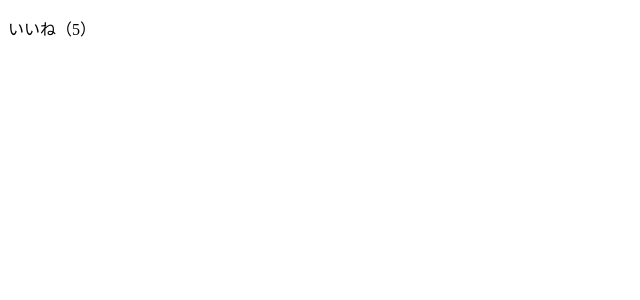
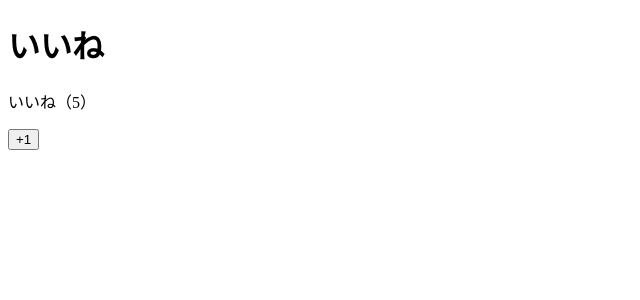
Before and after one commit to ah-0717/study-Vue, a Vue app in the folder 03_vue-video/04_understanding/01_start-cli/: page / in a window 1280 px wide. Shown: the top 300 px of the page, without its empty margins (0-640 px from the left). Built offline with nearby package versions, Linux system fonts and the light colour scheme.

Commit message:
vueファイル

```diff
--- a/03_vue-video/04_understanding/01_start-cli/src/App.vue
+++ b/03_vue-video/04_understanding/01_start-cli/src/App.vue
@@ -1,17 +1,19 @@
 <template>
-  <p>いいね（{{number}}）</p>
+  <div>
+    <!-- componentsに指定したkey名がパスカルケースならば、HTMLをケバブケースでも記述できる -->
+    <!-- key名がケバブの時はHTMLをパスカルケースで記述はできない -->
+    <like-header></like-header>
+    <LikeNumber></LikeNumber>
+  </div>
 </template>
 
 <script>
-  export default {
-    // babelをしようしているのでES6もOK
-    data() {
-      return {
-        number: 5
-      }
-    }
+// ローカル登録 App.vueでのみコンポーネントが使える
+import LikeHeader from './components/LikeHeader.vue'
+
+export default {
+  components: {
+    LikeHeader
   }
+}
 </script>
-
-<style>
-</style>
--- /dev/null
+++ b/03_vue-video/04_understanding/01_start-cli/src/components/LikeHeader.vue
@@ -0,0 +1,3 @@
+<template>
+  <h1>いいね</h1>
+</template>
--- /dev/null
+++ b/03_vue-video/04_understanding/01_start-cli/src/components/LikeNumber.vue
@@ -0,0 +1,25 @@
+<template>
+  <div>
+    <p>いいね（{{number}}）</p>
+    <button @click="increment">+1</button>
+  </div>
+</template>
+
+<script>
+  export default {
+    // babelをしようしているのでES6もOK
+    data() {
+      return {
+        number: 5
+      }
+    },
+    methods: {
+      increment() {
+        this.number += 1
+      }
+    }
+  }
+</script>
+
+<style>
+</style>
--- a/03_vue-video/04_understanding/01_start-cli/src/main.js
+++ b/03_vue-video/04_understanding/01_start-cli/src/main.js
@@ -2,8 +2,12 @@
 // .vueファイルはシングルファイルコンポーネントという
 // Appはコンポーネントのオブジェクト（vueLoader）
 import App from './App.vue'
+import LikeNumber from './components/LikeNumber.vue'
 
 Vue.config.productionTip = true
+
+// グローバル登録
+Vue.component('LikeNumber', LikeNumber);
 
 new Vue({
   // コンポーネントのオブジェクトを与えてる
```
